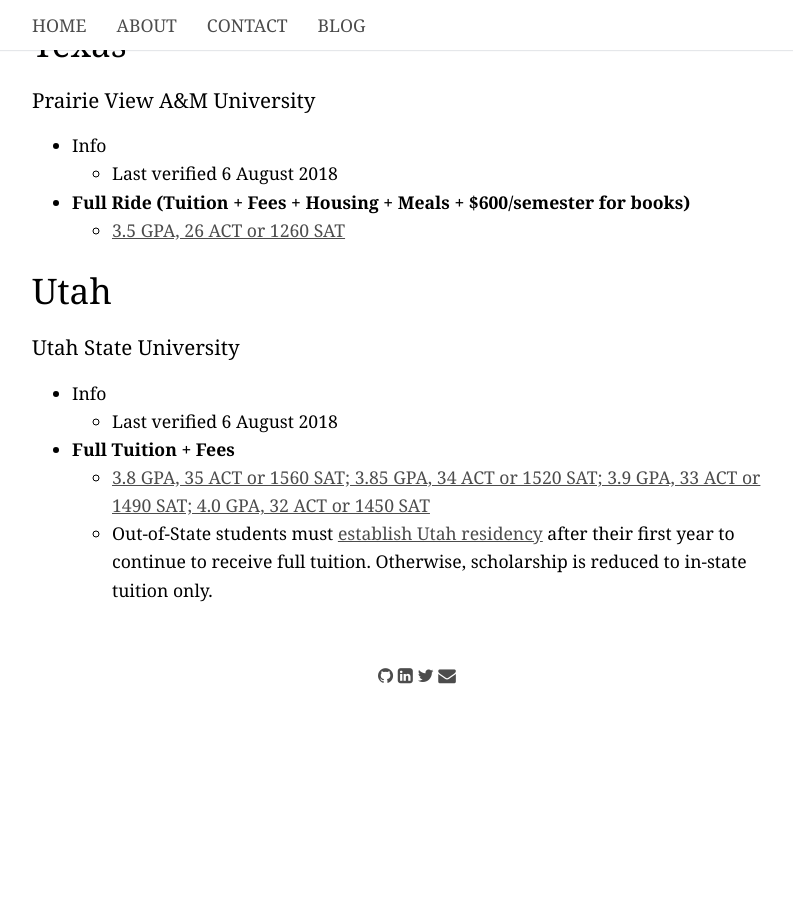
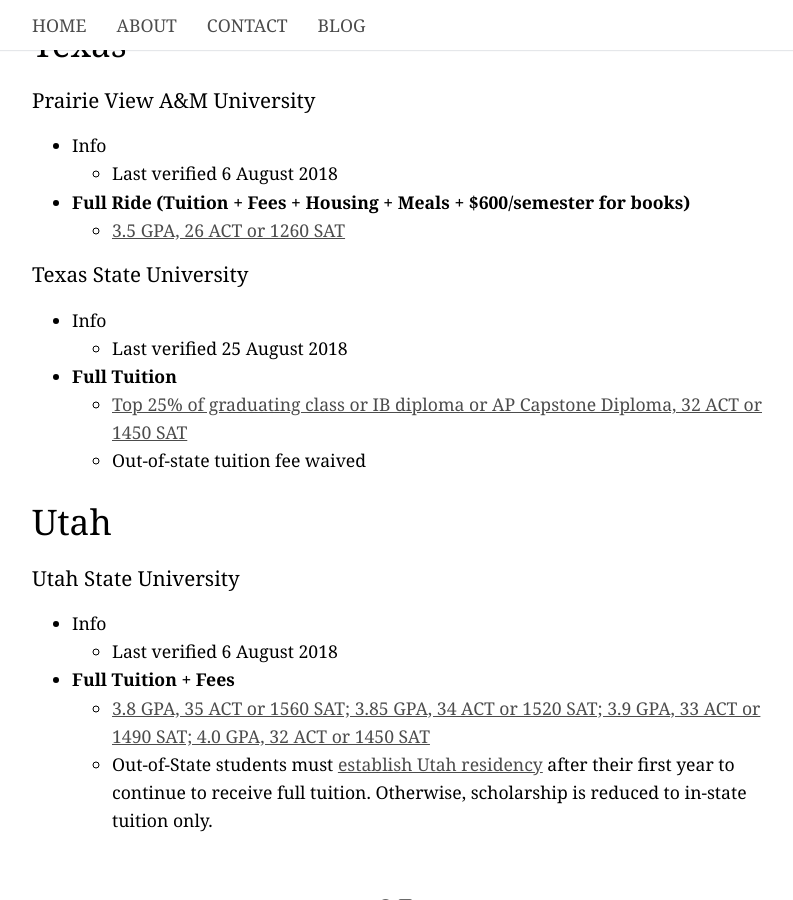
Before and after one commit to CallaJun/CallaJun.github.io, a Jekyll site: the page built from _pages/automaticfreetuition.md, in a window 1280 px wide and 900 px high, scrolled down 6170 px. Shown: the whole window, without its empty margins (223-1016 px from the left). Built offline with Jekyll 4.4.1, drawn with Linux system fonts in a browser that asks for light colours; some web fonts are replaced; before the commit the page ends 6899 px from its top, so only the background shows below that.

Commit message:
Added Texas scholarship

```diff
--- a/_pages/automaticfreetuition.md
+++ b/_pages/automaticfreetuition.md
@@ -215,6 +215,13 @@
 - **Full Ride (Tuition + Fees + Housing + Meals + $600/semester for books)**
   - [3.5 GPA, 26 ACT or 1260 SAT](https://www.pvamu.edu/faid/types-of-aid/scholarships/university-scholarships/)
 
+### Texas State University
+- Info
+  - Last verified 25 August 2018
+- **Full Tuition**
+  - [Top 25% of graduating class or IB diploma or AP Capstone Diploma, 32 ACT or 1450 SAT](http://www.finaid.txstate.edu/scholarships/freshman/assured.html)
+  - Out-of-state tuition fee waived
+
 ## Utah
 
 ### Utah State University
```
Also changed, not shown: _pages/csfrosh.md (+1 -0 lines), _pages/01_about.md (line endings or trailing spaces), _pages/02_contact.md (line endings or trailing spaces), 3 other files.
